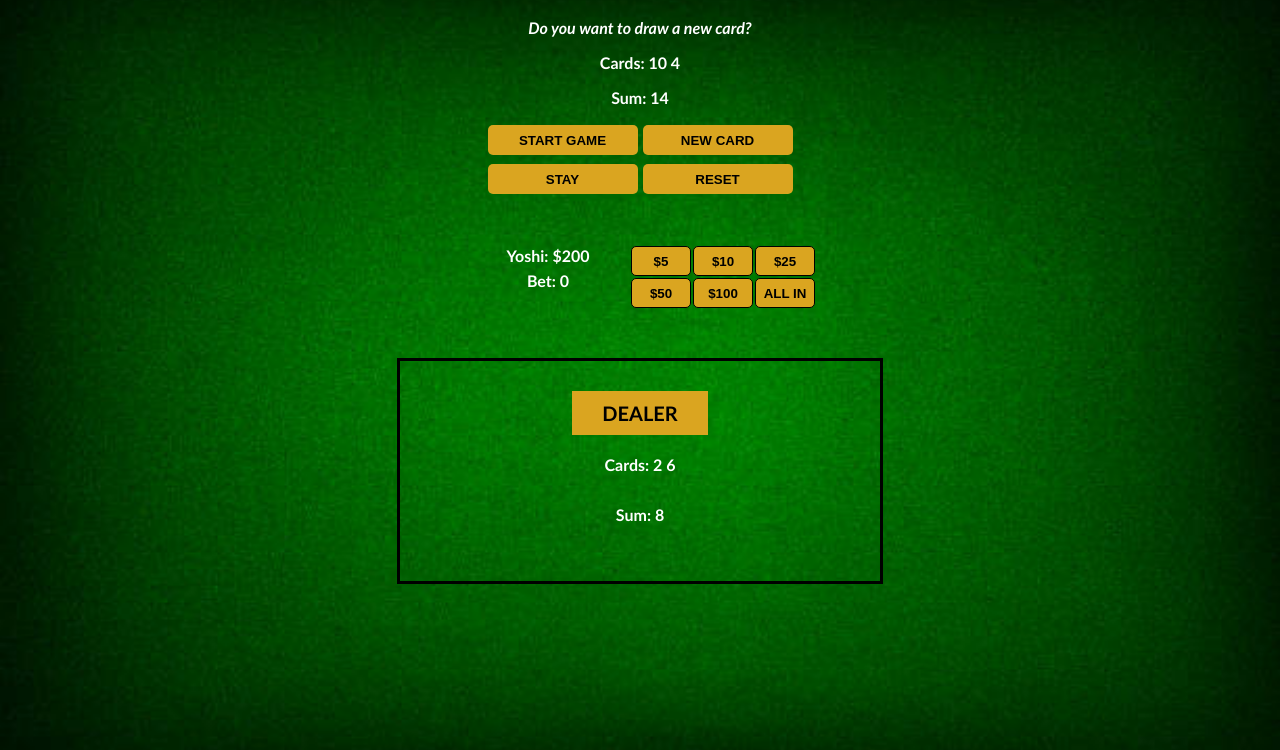
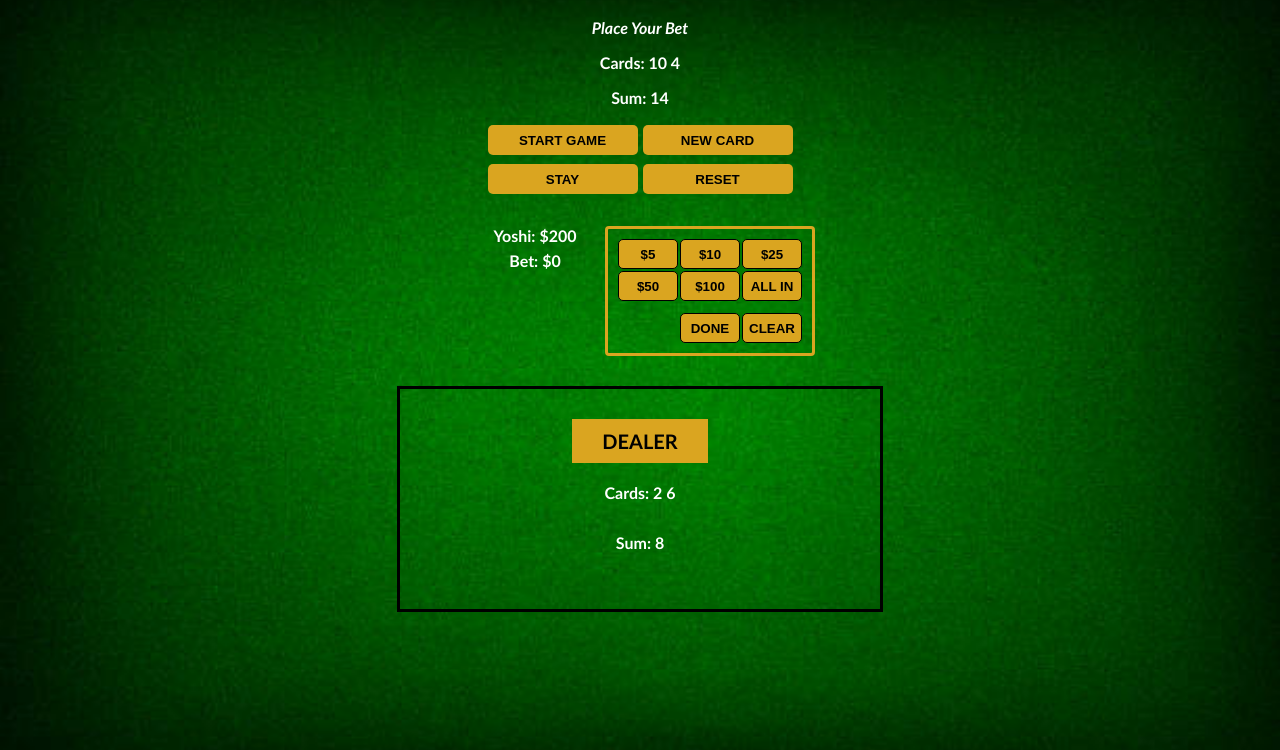
Before and after one commit to yotakeshima/blackjack, a plain HTML site: page index.html in a window 1280 px wide. Both pictures are taken after a click on the button "START GAME". Shown: the part 50-800 px from the top of the page. Drawn offline with Linux system fonts and the light colour scheme.

Commit message:
game logic and clear button

```diff
--- a/index.css
+++ b/index.css
@@ -29,14 +29,25 @@ h1 {
   left: 50%;
   transform: translate(-50%);
   width: 350px;
-  padding-top: 50px;
-  padding-bottom: 50px;
+  padding-top: 30px;
+  padding-bottom: 30px;
 }
 
 .r-container {
   display: grid;
   grid-template-columns: repeat(3, 1fr);
   grid-gap: 2px;
+  border: 3px solid goldenrod;
+  padding: 10px;
+  border-radius: 4px;
+}
+
+#done-button {
+  margin-top: 10px;
+}
+
+#clear-button {
+  margin-top: 10px;
 }
 
 .grid-button {
--- a/index.html
+++ b/index.html
@@ -24,19 +24,27 @@
     </div>
     <div class="player-ui">
       <div class="l-container">
-        <text id="player-el">TEST</text>
+        <text id="player-el"></text>
         <br />
-        <text id="bet-el" style="line-height: 2rem">TEST</text>
+        <text id="bet-el" style="line-height: 2rem"></text>
       </div>
       <div class="r-container">
-        <button class="bet-button">$5</button>
-        <button class="bet-button">$10</button>
-        <button class="bet-button">$25</button>
-        <button class="bet-button">$50</button>
-        <button class="bet-button">$100</button>
-        <button class="bet-button">ALL IN</button>
+        <button class="bet-button" onclick="placeBet(5)">$5</button>
+        <button class="bet-button" onclick="placeBet(10)">$10</button>
+        <button class="bet-button" onclick="placeBet(25)">$25</button>
+        <button class="bet-button" onclick="placeBet(50)">$50</button>
+        <button class="bet-button" onclick="placeBet(100)">$100</button>
+        <button class="bet-button" onclick="placeBet(1)">ALL IN</button>
+        <br />
+        <button class="bet-button" id="done-button" onclick="done()">
+          DONE
+        </button>
+        <button class="bet-button" id="clear-button" onclick="clearBet()">
+          CLEAR
+        </button>
       </div>
     </div>
+
     <div class="dealer">
       <text id="dealer-el"> DEALER </text>
       <p id="d-cards" style="line-height: 3rem">Cards:</p>
--- a/index.js
+++ b/index.js
@@ -1,7 +1,8 @@
 let cards = [];
 let sum = 0;
 let dSum = 0;
-let bet = 0;
+let global_bet = 0;
+let betPlaced = false;
 let blackJack = false;
 let alive = false;
 let message = "";
@@ -33,11 +34,32 @@ function getRandomCard() {
     return randomNumber;
   }
 }
+function placeBet(bet) {
+  let temp = bet;
+  if (temp === 1) {
+    temp = player.chips;
+  }
+  if (alive === true && global_bet + temp <= player.chips) {
+    global_bet += temp;
+    betEl.textContent = "Bet: $" + global_bet;
+  }
+}
+
+function done() {
+  if (global_bet > 0) {
+    betPlaced = true;
+    renderGame();
+  }
+}
+
+function clearBet() {
+  global_bet = 0;
+  betEl.textContent = "Bet: $0";
+}
 
 //start the game
 function startGame() {
   if (alive === false) {
-    alive = true;
     let firstCard = getRandomCard();
     let secondCard = getRandomCard();
     dealer.dCards = [getRandomCard(), getRandomCard()];
@@ -56,7 +78,7 @@ function startGame() {
       }
     }
     playerEl.textContent = player.name + ": $" + player.chips;
-    betEl.textContent = "Bet: " + 0;
+    betEl.textContent = "Bet: $" + global_bet;
     renderGame();
   }
 }
@@ -74,34 +96,53 @@ function renderGame() {
   sumEl.textContent = "Sum: " + sum;
   dealerSum.textContent = "Sum: " + dSum;
 
+  if (alive === false && betPlaced === false) {
+    messageEl.textContent = "Place Your Bet";
+    alive = true;
+  } else {
     if (sum <= 20 && alive === true) {
       message = "Do you want to draw a new card?";
     } else if (sum === 21 && dSum != 21) {
+      dealerTurn();
+      if (dSum != 21) {
         alive = false;
+        betPlaced = false;
         message = "You got Blackjack!";
-    player.chips *= 2;
+        global_bet *= 2;
+        player.chips += global_bet;
         playerEl.textContent = player.name + ": $" + player.chips;
+        global_bet = 0;
+      }
     } else if (dSum > 21 || (sum < 21 && sum > dSum)) {
       alive = false;
+      betPlaced = false;
       message = "You Win!";
-    player.chips *= 2;
+      global_bet *= 2;
+      player.chips += global_bet;
       playerEl.textContent = player.name + ": $" + player.chips;
+
+      global_bet = 0;
     } else if (sum === dSum) {
       alive = false;
+      betPlaced = false;
       message = "Draw...";
+      global_bet = 0;
     } else {
       alive = false;
+      betPlaced = false;
       message = "You lost...";
-    player.chips -= 50;
+      player.chips -= global_bet;
       playerEl.textContent = player.name + ": $" + player.chips;
+      global_bet = 0;
     }
 
     messageEl.textContent = message;
   }
+}
 
 //draws a new card for the player
 function newCard() {
-  if (alive === true && blackJack === false) {
+  if (alive === true && blackJack === false && betPlaced === true) {
     let newCard = getRandomCard();
     sum += newCard;
     cards.push(newCard) + renderGame();
```
Lines whose indentation alone changed are shown as unchanged.
